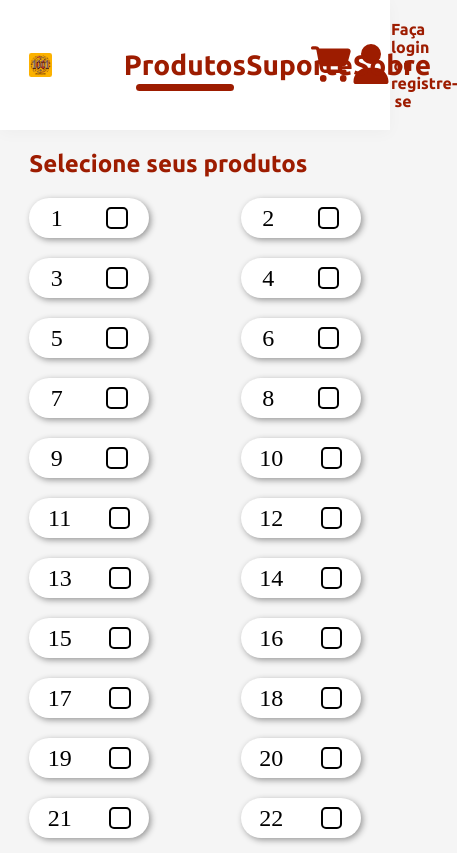
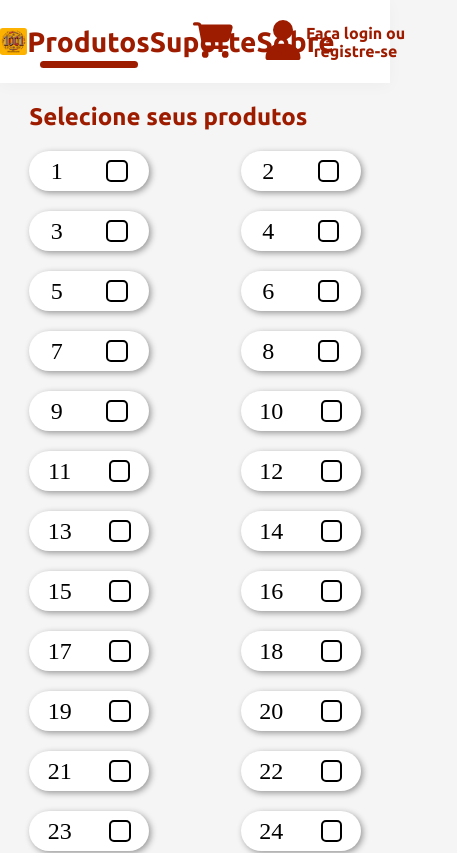
Before and after one commit to brunolitrenta/1001encartelados, a React (Vite) app: page / in a window 390 px wide. Shown: the top 853 px of the page, 457 px wide, since content can reach past the window. Built offline with nearby package versions, Linux system fonts and the light colour scheme; a web font is replaced by a local one.

Commit message:
fixed header styles

```diff
--- a/src/components/cartModal/CartModal.tsx
+++ b/src/components/cartModal/CartModal.tsx
@@ -1,5 +1,5 @@
 import styles from './CartModal.module.scss';
-import {faCircleMinus, faCirclePlus, faTrash, faXmark} from '@fortawesome/free-solid-svg-icons';
+import { faCircleMinus, faCirclePlus, faTrash, faXmark } from '@fortawesome/free-solid-svg-icons';
 import { FontAwesomeIcon } from '@fortawesome/react-fontawesome';
 import { useProductsOnCart } from '../../hooks/useProductsOnCart';
 import { useEffect } from 'react';
--- a/src/components/header/HeaderComponent.module.scss
+++ b/src/components/header/HeaderComponent.module.scss
@@ -26,32 +26,41 @@
 
 @keyframes slide-in-top {
     0% {
-        transform:translateY(-1000px);opacity:0
+        transform: translateY(-1000px);
+        opacity: 0
     }
+
     100% {
-        transform:translateY(0);opacity:1
+        transform: translateY(0);
+        opacity: 1
     }
 }
 
 header {
-    animation:slide-in-top 0.3s cubic-bezier(.25,.46,.45,.94) both;
-    z-index: 1;
-    width: 100%;
+    animation: slide-in-top 0.3s cubic-bezier(.25, .46, .45, .94) both;
+
     position: sticky;
     top: 0;
+    z-index: 1;
+
+    width: 100%;
+
     padding: 20px 0;
+
     background-color: white;
+
     display: flex;
     align-items: center;
     justify-content: center;
+
     box-shadow: 0 3px 15px rgba(0, 0, 0, 0.03);
 
     nav {
         display: flex;
-        justify-content: space-between;
+        justify-content: space-around;
         align-items: center;
 
-        width: 85%;
+        width: 100%;
 
         .logo {
             width: 7%;
@@ -104,9 +113,8 @@ header {
 
         .userArea {
             display: flex;
-            justify-content: space-between;
             align-items: center;
-            width: 15%;
+            gap: 30px;
 
             button {
                 border: none;
@@ -160,19 +168,27 @@ header {
             .loginArea {
                 display: flex;
                 align-items: center;
-                justify-content: space-between;
-
-                width: 60%;
+                gap: 2.5px;
 
                 p {
                     font-family: $primary-font;
                     color: $primary-color;
                     text-align: center;
                     font-weight: bold;
-                    min-width: 80%;
+                    width: 100px;
                 }
             }
 
         }
     }
 }
+
+@media(max-width: 1024px) {
+    header {
+        nav {
+            ul {
+                width: 42.5%;
+            }
+        }
+    }
+}
--- a/src/components/header/HeaderComponent.tsx
+++ b/src/components/header/HeaderComponent.tsx
@@ -18,6 +18,7 @@ export default function HeaderComponent() {
       <header>
         <nav>
           <img className={styles.logo} src={Logo} alt="Logotipo da 1001 encartelados" />
+
           <ul>
             <li>
               <button onClick={() => setSelectedButton('products')} className={selectedButton == "products" ? styles.selectedButton : undefined}>Produtos</button>
@@ -29,6 +30,7 @@ export default function HeaderComponent() {
               <button onClick={() => setSelectedButton('about')} className={selectedButton == "about" ? styles.selectedButton : undefined}>Sobre</button>
             </li>
           </ul>
+
           <div className={styles.userArea}>
             <button className={styles.cartIcon} onClick={() => setOpenModal(!openModal)}>
               <img src={cartIcon} alt="" />
@@ -36,6 +38,7 @@ export default function HeaderComponent() {
                 productsOnCart.length > 0 ? <span>{productsOnCart.length}</span> : null
               }
             </button>
+
             <div className={styles.loginArea}>
               <button>
                 <img src={userIcon} alt="" />
@@ -47,7 +50,7 @@ export default function HeaderComponent() {
       </header>
       {
         openModal
-          ? <Modal onClose={() => setOpenModal(false)}/>
+          ? <Modal onClose={() => setOpenModal(false)} />
           : ''
       }
     </>
--- a/src/components/productComponent/ProductComponent.tsx
+++ b/src/components/productComponent/ProductComponent.tsx
@@ -6,7 +6,7 @@ import { IProductsOnCart } from '../../interfaces/IProductsOnCart.ts'
 export function ProductComponent() {
     const { productsOnCart, setProductsOnCart } = useProductsOnCart()
 
-    function addProductsOnCart(product : IProductsOnCart) {
+    function addProductsOnCart(product: IProductsOnCart) {
         if (productsOnCart.includes(product)) {
             const filteredProducts = productsOnCart.filter((_product) => _product.cod !== product.cod)
 
--- a/src/hooks/productsOnCartContext.tsx
+++ b/src/hooks/productsOnCartContext.tsx
@@ -12,7 +12,7 @@ export interface IProductsOnCartContextDataProps {
 
 const ProductsOnCartContextData = createContext<IProductsOnCartContextDataProps>({} as IProductsOnCartContextDataProps)
 
-export function ProductsOnCartProvider({ children }:  productsOnCartProps) {
+export function ProductsOnCartProvider({ children }: productsOnCartProps) {
     const [productsOnCart, setProductsOnCart] = useState<Array<IProductsOnCart>>([])
 
     return (
```
Also changed, not shown: src/components/cartModal/CartModal.module.scss (line endings or trailing spaces), src/components/productComponent/ProductComponent.module.scss (line endings or trailing spaces).
